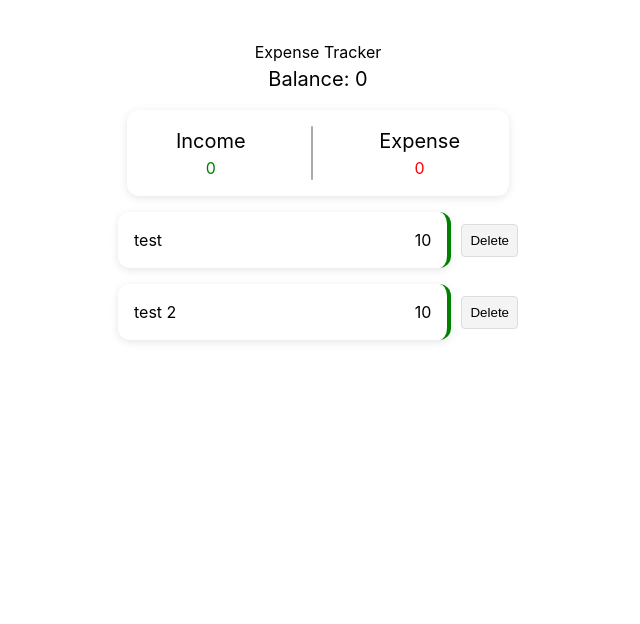
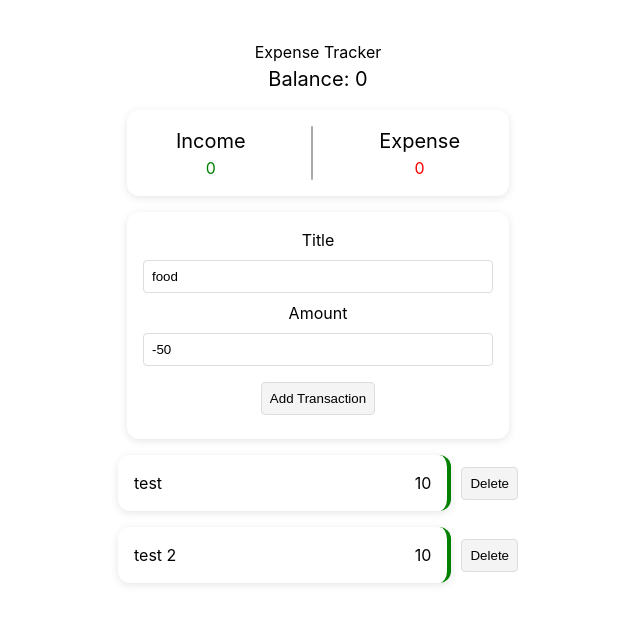
Before and after one commit to santhosh-chinnasamy/et-fe, a React (Vite) app: page / in a window 1280 px wide. Shown: the top 624 px of the page, without its empty margins (322-962 px from the left). Built offline with nearby package versions, Linux system fonts and the light colour scheme.

Commit message:
detect input change

```diff
--- a/src/components/expenseForm.jsx
+++ b/src/components/expenseForm.jsx
@@ -1,21 +1,34 @@
+import React, { useState } from "react";
+
 const ExpenseForm = () => {
+  const [title, setTitle] = useState("food")
+  const [amount, setAmount] = useState(-50)
 
+  const handleSubmit = (event) => {
+    event.preventDefault()
+    console.log({title, amount})
+    console.log("submitted")
+  };
+
+  const handleTitleChange = (event) => {
+    console.log(event.target.value)
+    setTitle(event.target.value)
+  }
+
+  // handle amount change
+  const handleAmountChange = (event) => {
+    setAmount(event.target.value)
+  }
 
   return (
-    <form >
+    <form onSubmit={handleSubmit}>
       <div className="input-container">
         <label htmlFor="title">Title</label>
-        <input
-          type="text"
-          id="title"
-        />
+        <input type="text" id="title" value={title} onChange={handleTitleChange}/>
       </div>
       <div className="input-container">
         <label htmlFor="amount">Amount</label>
-        <input
-          type="number"
-          id="amount"
-        />
+        <input type="number" id="amount" value={amount} onChange={handleAmountChange}/>
       </div>
       <button type="submit">Add Transaction</button>
     </form>
--- a/src/expense.jsx
+++ b/src/expense.jsx
@@ -1,5 +1,7 @@
 import React, { useState } from "react";
 import ExpenseItem from "./components/expenseItem";
+import ExpenseForm from './components/expenseForm'
+
 export default function Expense() {
   const [expenses, setExpenses] = useState([
     {
@@ -39,6 +41,7 @@ export default function Expense() {
       </div>
       {/* list expenses */}
       {/* <ExpenseItem title={"test"} amount={10}/> */}
+      <ExpenseForm />
       {expenses.map((expense) => (
         <ExpenseItem
           key={expense.id}
```
